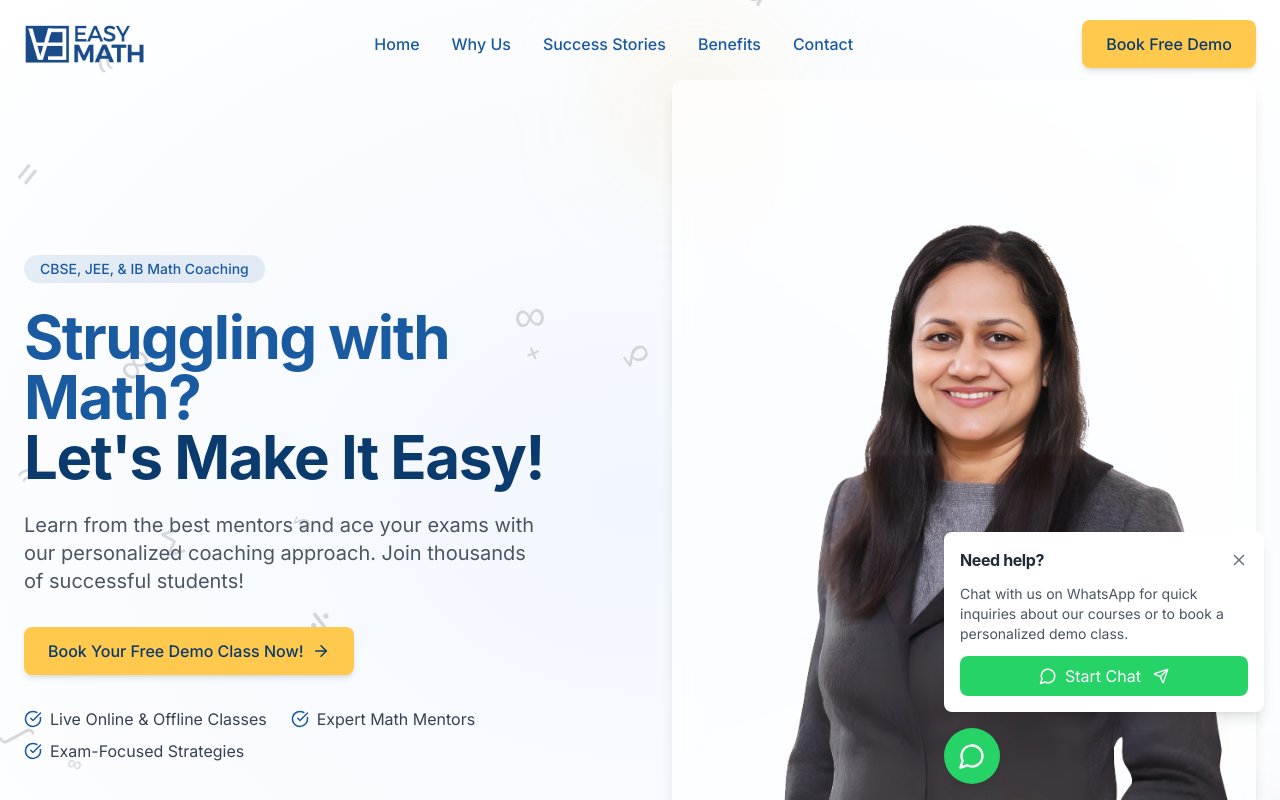
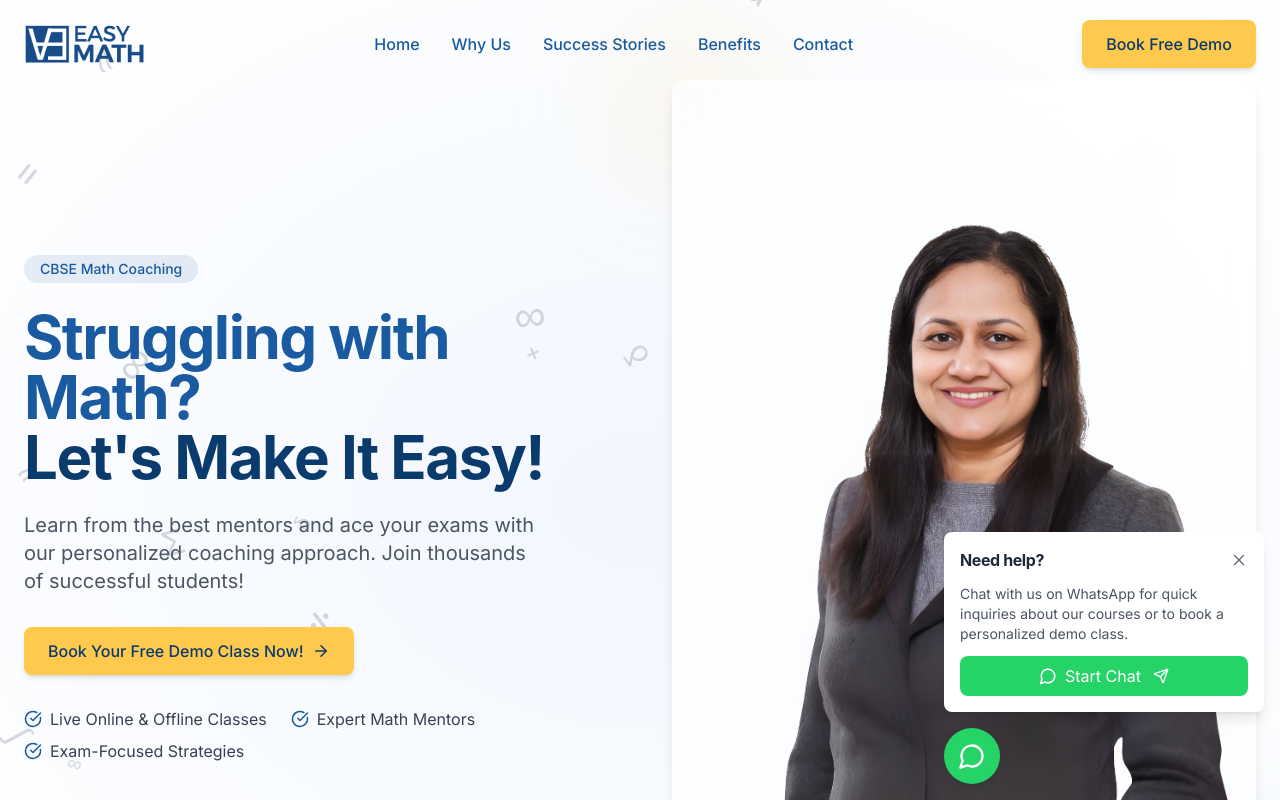
Before and after one commit to 1nup-AM/Easy, a React (Vite) app: page / in a window 1280 px wide. Shown: the top 800 px of the page. Built offline with nearby package versions, Linux system fonts and the light colour scheme.

Commit message:
Update Hero section

```diff
--- a/src/components/Hero.tsx
+++ b/src/components/Hero.tsx
@@ -46,7 +46,7 @@ const Hero: React.FC<HeroProps> = ({ demoFormRef }) => {
         <div className="grid grid-cols-1 lg:grid-cols-2 gap-8 lg:gap-16 items-center">
           <div className="space-y-6 animate-fade-in">
             <div className="inline-block bg-easymath-blue/10 text-easymath-blue px-4 py-1 rounded-full text-sm font-medium">
-              CBSE, JEE, & IB Math Coaching
+              CBSE Math Coaching
             </div>
 
             <h1 className="text-4xl md:text-5xl lg:text-6xl font-bold text-easymath-blue leading-tight">
```
